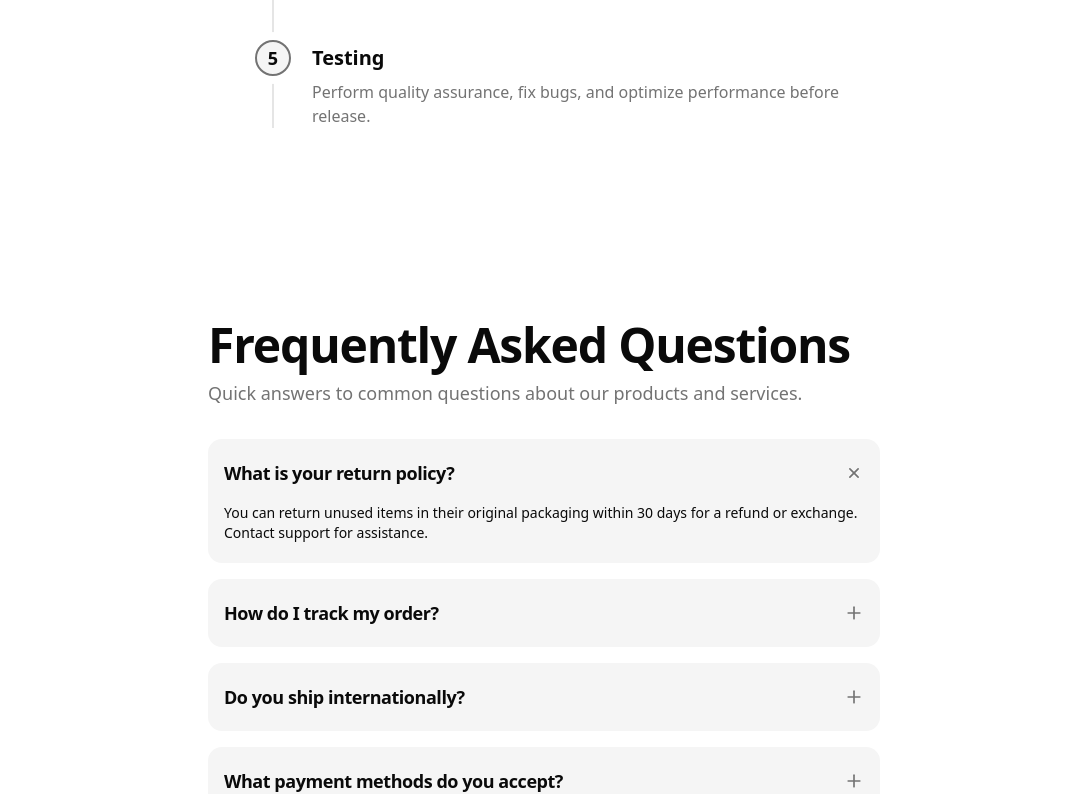
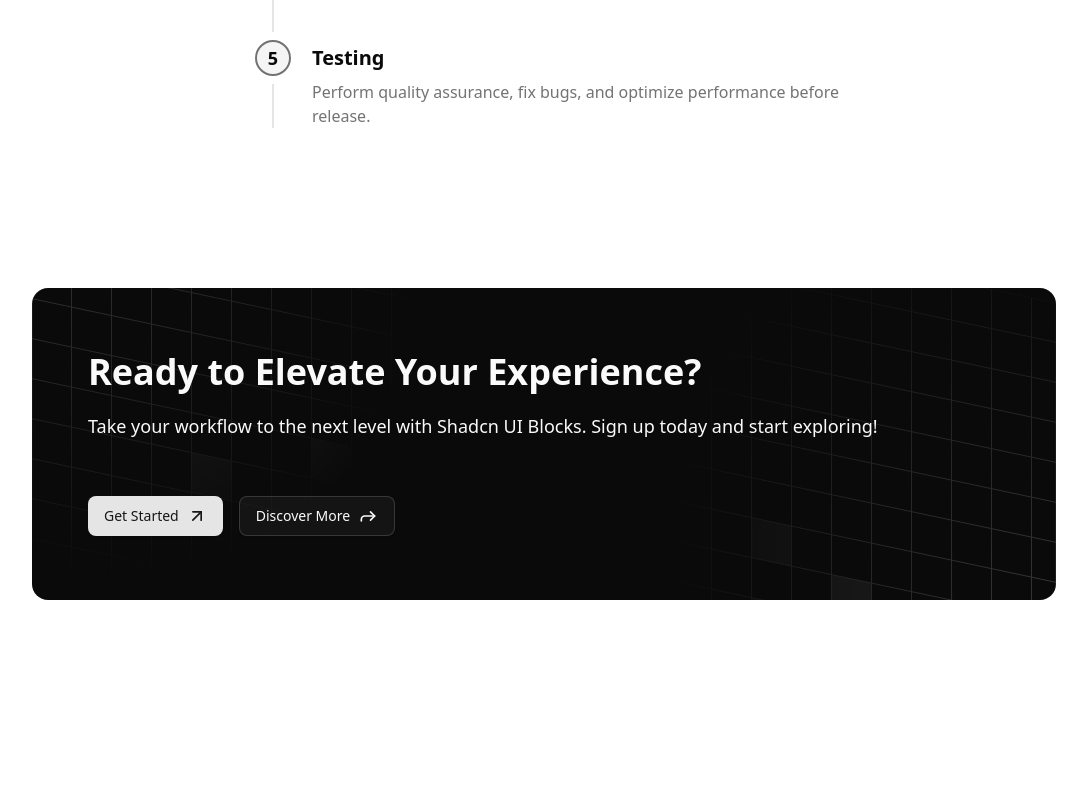
Before and after one commit to keiichirotakahashi/pricefit-lp, a Next.js app: page / in a window 1280 px wide. Shown: the part 3384-4178 px from the top of the page, without its empty margins (96-1183 px from the left). Built offline with nearby package versions, Linux system fonts and the light colour scheme.

Commit message:
feat: add CTA section

```diff
--- a/package.json
+++ b/package.json
@@ -24,6 +24,7 @@
     "@radix-ui/react-slot": "^1.2.3",
     "class-variance-authority": "^0.7.1",
     "clsx": "^2.1.1",
+    "framer-motion": "^12.23.2",
     "lucide-react": "^0.525.0",
     "next": "15.3.5",
     "react": "^19.0.0",
--- a/src/app/page.tsx
+++ b/src/app/page.tsx
@@ -1,4 +1,5 @@
 import Contact02Page from "@/components/contact-02/contact-02";
+import CTABanner from "@/components/cta-banner/cta-banner";
 import FAQ07 from "@/components/faq-07/faq-07";
 import Features02Page from "@/components/features-02/features-02";
 import Features06Page from "@/components/features-06/features-06";
@@ -15,6 +16,7 @@ export default function Home() {
       <Features02Page />
       <Features06Page />
       <Timeline05 />
+      <CTABanner />
       <FAQ07 />
       <Contact02Page />
       <Footer05Page />
--- /dev/null
+++ b/src/components/cta-banner/cta-banner.tsx
@@ -0,0 +1,46 @@
+import { ArrowUpRight, Forward } from "lucide-react";
+import { cn } from "@/lib/utils";
+import { AnimatedGridPattern } from "../ui/animated-grid-pattern";
+import { Button } from "../ui/button";
+
+export default function CTABanner() {
+  return (
+    <div className="px-6">
+      <div className="dark:border relative overflow-hidden my-20 w-full dark bg-background text-foreground max-w-screen-lg mx-auto rounded-2xl py-10 md:py-16 px-6 md:px-14">
+        <AnimatedGridPattern
+          numSquares={30}
+          maxOpacity={0.1}
+          duration={3}
+          className={cn(
+            "[mask-image:radial-gradient(400px_circle_at_right,white,rgba(255,255,255,0.6),transparent)]",
+            "inset-x-0 inset-y-[-30%] h-[200%] skew-y-12"
+          )}
+        />
+        <AnimatedGridPattern
+          numSquares={30}
+          maxOpacity={0.1}
+          duration={3}
+          className={cn(
+            "[mask-image:radial-gradient(400px_circle_at_top_left,white,rgba(255,255,255,0.6),transparent)]",
+            "inset-x-0 inset-y-0 h-[200%] skew-y-12"
+          )}
+        />
+        <div className="relative z-0 flex flex-col gap-3">
+          <h3 className="text-3xl md:text-4xl font-semibold">Ready to Elevate Your Experience?</h3>
+          <p className="mt-2 text-base md:text-lg">
+            Take your workflow to the next level with Shadcn UI Blocks. Sign up today and start
+            exploring!
+          </p>
+        </div>
+        <div className="relative z-0 mt-14 flex flex-col sm:flex-row gap-4">
+          <Button size="lg">
+            Get Started <ArrowUpRight className="!h-5 !w-5" />
+          </Button>
+          <Button size="lg" variant="outline">
+            Discover More <Forward className="!h-5 !w-5" />
+          </Button>
+        </div>
+      </div>
+    </div>
+  );
+}
--- /dev/null
+++ b/src/components/ui/animated-grid-pattern.tsx
@@ -0,0 +1,145 @@
+"use client";
+
+import { motion } from "framer-motion";
+import {
+  type ComponentPropsWithoutRef,
+  useCallback,
+  useEffect,
+  useId,
+  useRef,
+  useState,
+} from "react";
+
+import { cn } from "@/lib/utils";
+
+export interface AnimatedGridPatternProps extends ComponentPropsWithoutRef<"svg"> {
+  width?: number;
+  height?: number;
+  x?: number;
+  y?: number;
+  strokeDasharray?: string | number | undefined;
+  numSquares?: number;
+  maxOpacity?: number;
+  duration?: number;
+}
+
+export function AnimatedGridPattern({
+  width = 40,
+  height = 40,
+  x = -1,
+  y = -1,
+  strokeDasharray = 0,
+  numSquares = 50,
+  className,
+  maxOpacity = 0.5,
+  duration = 4,
+  ...props
+}: AnimatedGridPatternProps) {
+  const id = useId();
+  const containerRef = useRef(null);
+  const [dimensions, setDimensions] = useState({ width: 0, height: 0 });
+
+  const getPos = useCallback(() => {
+    return [
+      Math.floor((Math.random() * dimensions.width) / width),
+      Math.floor((Math.random() * dimensions.height) / height),
+    ];
+  }, [dimensions.width, dimensions.height, width, height]);
+
+  // Adjust the generateSquares function to return objects with an id, x, and y
+  const generateSquares = useCallback(
+    (count: number) => {
+      return Array.from({ length: count }, (_, i) => ({
+        id: i,
+        pos: getPos(),
+      }));
+    },
+    [getPos]
+  );
+
+  const [squares, setSquares] = useState(() => generateSquares(numSquares));
+
+  // Function to update a single square's position
+  const updateSquarePosition = (id: number) => {
+    setSquares((currentSquares) =>
+      currentSquares.map((sq) =>
+        sq.id === id
+          ? {
+              ...sq,
+              pos: getPos(),
+            }
+          : sq
+      )
+    );
+  };
+
+  // Update squares to animate in
+  useEffect(() => {
+    if (dimensions.width && dimensions.height) {
+      setSquares(generateSquares(numSquares));
+    }
+  }, [dimensions, numSquares, generateSquares]);
+
+  // Resize observer to update container dimensions
+  useEffect(() => {
+    const resizeObserver = new ResizeObserver((entries) => {
+      for (const entry of entries) {
+        setDimensions({
+          width: entry.contentRect.width,
+          height: entry.contentRect.height,
+        });
+      }
+    });
+
+    if (containerRef.current) {
+      resizeObserver.observe(containerRef.current);
+    }
+
+    return () => {
+      if (containerRef.current) {
+        resizeObserver.unobserve(containerRef.current);
+      }
+    };
+  }, []);
+
+  return (
+    <svg
+      ref={containerRef}
+      aria-hidden="true"
+      className={cn(
+        "pointer-events-none absolute inset-0 h-full w-full fill-gray-400/30 stroke-gray-400/30",
+        className
+      )}
+      {...props}
+    >
+      <defs>
+        <pattern id={id} width={width} height={height} patternUnits="userSpaceOnUse" x={x} y={y}>
+          <path d={`M.5 ${height}V.5H${width}`} fill="none" strokeDasharray={strokeDasharray} />
+        </pattern>
+      </defs>
+      <rect width="100%" height="100%" fill={`url(#${id})`} />
+      <svg x={x} y={y} className="overflow-visible">
+        {squares.map(({ pos: [x, y], id: squareId }) => (
+          <motion.rect
+            initial={{ opacity: 0 }}
+            animate={{ opacity: maxOpacity }}
+            transition={{
+              duration,
+              repeat: 1,
+              delay: squareId * 0.1,
+              repeatType: "reverse",
+            }}
+            onAnimationComplete={() => updateSquarePosition(squareId)}
+            key={`square-${squareId}-${x}-${y}`}
+            width={width - 1}
+            height={height - 1}
+            x={x * width + 1}
+            y={y * height + 1}
+            fill="currentColor"
+            strokeWidth="0"
+          />
+        ))}
+      </svg>
+    </svg>
+  );
+}
```
Also changed, not shown: 1 other file (tests, documents, lock files or other folders).
